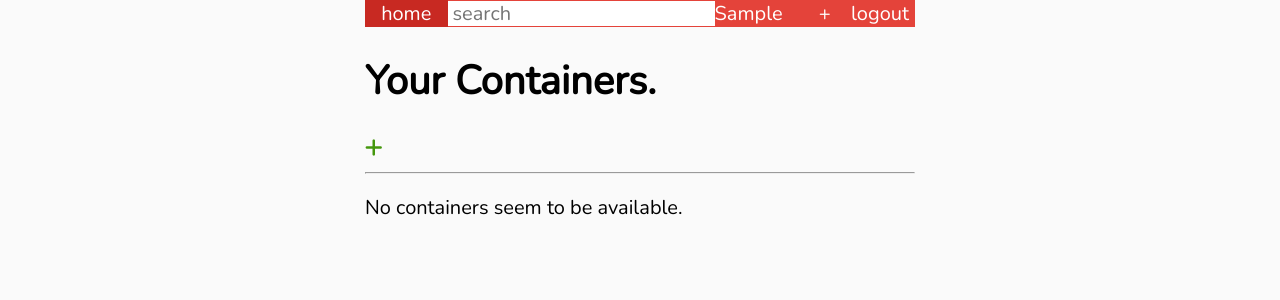
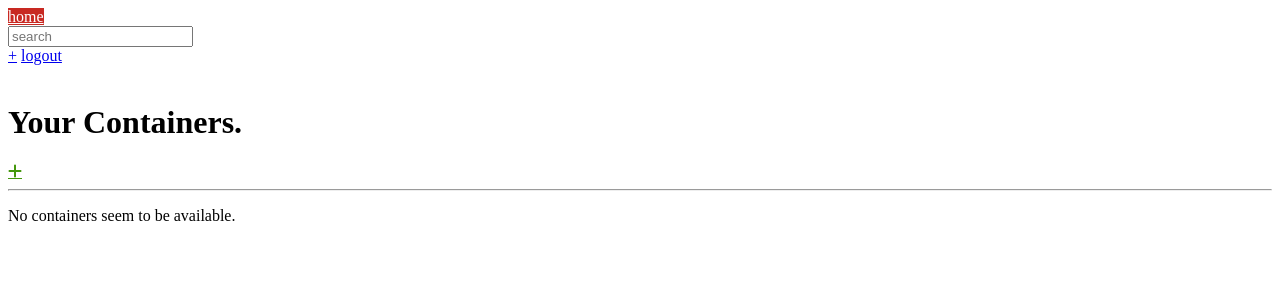
Before and after one commit to srd4/notebook_2, a Django app: page / in a window 1280 px wide. Shown: the top 300 px of the page. Run offline with Django 4.2, Linux system fonts and the light colour scheme; the visitor is signed in with stand-in values (Sample User, id 1); data that the repository does not hold is empty; some libraries are stand-ins or nearby versions.

Commit message:
css taken out

```diff
--- a/mysite/notebook_2/templates/notebook_2/ItemUpdate.html
+++ b/mysite/notebook_2/templates/notebook_2/ItemUpdate.html
@@ -1,6 +1,5 @@
 {% extends 'notebook_2/main.html' %}
 {% block content %}
-<div>
 <h2>Update item</h2>
 <form action="" method="post">
     {% csrf_token %}
@@ -10,5 +9,4 @@
     <input type="submit" onclick="window.location='{% url 'notebook_2:container_detail' item.parentContainer.id %}' ; return false;" value="cancel">
     <input type="submit" value="save">
 </form>
-</div>
 {% endblock content %}
--- a/mysite/notebook_2/templates/notebook_2/containerCreate.html
+++ b/mysite/notebook_2/templates/notebook_2/containerCreate.html
@@ -1,6 +1,5 @@
 {% extends 'notebook_2/main.html' %}
 {% block content %}
-<div>
 <h1>Add new container</h1>
 <form action="" method="post">
     {% csrf_token %}
@@ -8,5 +7,4 @@
     <input type="submit" onclick="window.location='{% url 'notebook_2:containers' %}'; return false;" value="cancel">
     <input type="submit" value="create">
 </form>
-</div>
 {% endblock content %}
--- a/mysite/notebook_2/templates/notebook_2/containerDelete.html
+++ b/mysite/notebook_2/templates/notebook_2/containerDelete.html
@@ -1,6 +1,5 @@
 {% extends 'notebook_2/main.html' %}
 {% block content %}
-<div>
 <h2>Delete container</h2>
 <p>Are you sure you want to delete "{{container}}"</p>
 <form action="" method="post">
@@ -8,5 +7,4 @@
     <input type="submit" onclick="window.location='{% url 'notebook_2:containers' %}' ; return false;" value="cancel">
     <input type="submit" value="delete">
 </form>
-</div>
 {% endblock content %}
--- a/mysite/notebook_2/templates/notebook_2/containerUpdate.html
+++ b/mysite/notebook_2/templates/notebook_2/containerUpdate.html
@@ -1,6 +1,5 @@
 {% extends 'notebook_2/main.html' %}
 {% block content %}
-<div>
 <h1>Update '{{ container }}'</h1>
 <form action="" method="post">
     {% csrf_token %}
@@ -10,5 +9,4 @@
     <input type="submit" onclick="window.location='{% url 'notebook_2:containers' %}'; return false;" value="cancel">
     <input type="submit" value="save">
 </form>
-</div>
 {% endblock content %}
--- a/mysite/notebook_2/templates/notebook_2/containers.html
+++ b/mysite/notebook_2/templates/notebook_2/containers.html
@@ -1,13 +1,5 @@
 {% extends 'notebook_2/main.html' %}
 {% block content %}
-<style>
-    #archive-button {
-      background: none;
-      cursor: pointer;
-      border: none;
-  }
-</style>
-<div>
 {% include 'notebook_2/navigation_bar.html' %}
 
 <h1>Your Containers.</h1>
@@ -20,5 +12,4 @@
 {% else %}
 <p>No containers seem to be available.</p>
 {% endif %}
-</div>
 {% endblock content %}
--- a/mysite/notebook_2/templates/notebook_2/item.html
+++ b/mysite/notebook_2/templates/notebook_2/item.html
@@ -1,9 +1,3 @@
-<style>
-    a {
-        cursor: pointer;
-    }
-</style>
-
 <div id="item-{{item.id}}" class="item">
     {% if item.actionable %}
         <!--item is actionable-->
--- a/mysite/notebook_2/templates/notebook_2/itemList.html
+++ b/mysite/notebook_2/templates/notebook_2/itemList.html
@@ -8,5 +8,6 @@
         {% endfor %}
 {% endif %}
 </div>
+
 <!--with htmx in containerDetail view's template, this anchor replaces/updates nav bar button with the same id-->
 <a hx-swap-oob="true" id="new-item" href="{% url 'notebook_2:item_create' %}?actionable={{container.seeingActionables}}&container_pk={{container.id}}">&#43;</a>
--- a/mysite/notebook_2/templates/notebook_2/main.html
+++ b/mysite/notebook_2/templates/notebook_2/main.html
@@ -10,65 +10,6 @@
     <link href="https://fonts.googleapis.com/css2?family=Nunito:wght@200&display=swap" rel="stylesheet">
     <script src="https://kit.fontawesome.com/c5b0c59ad8.js" crossorigin="anonymous"></script>
     <script src="https://unpkg.com/htmx.org@1.8.4" integrity="sha384-wg5Y/JwF7VxGk4zLsJEcAojRtlVp1FKKdGy1qN+OMtdq72WRvX/EdRdqg/LOhYeV" crossorigin="anonymous"></script>
-    <style>
-        html {
-            font-size: 20px;
-            background-color: #FAFAFA;
-            font-family: 'Nunito', sans-serif;
-            overflow-y: scroll;
-        }
-
-        body {
-            background-color: #FAFAFA;
-            font-family: 'Nunito', sans-serif;
-            font-size: 20px;
-            max-width: 550px;
-            margin: auto;
-
-        }
-
-        input {
-            font-family: 'Nunito', sans-serif;;
-            font-size: 20px;
-        }
-
-        button {
-            font-family: 'Nunito', sans-serif;;
-            font-size: 20px;
-            background: none;
-        }
-
-        .crud_links {
-            font-family: 'Nunito', sans-serif;;
-            position: relative;
-            float: right;
-        }
-
-        a {
-            font-family: 'Nunito', sans-serif;;
-            font-size: 20px;
-            text-decoration: none;
-            color: black;
-        }
-
-        textarea {
-            font-family: 'Nunito', sans-serif;;
-            font-size: 25px;
-            text-decoration: none;
-            color: black;
-            width: 100%;
-            height: 150px;
-        }
-
-        select {
-            font-family: 'Nunito', sans-serif;;
-            font-size: 25px;
-            text-decoration: none;
-            color: black;
-        }
-
-
-    </style>
 </head>
 <body>
     {% block content %}
--- a/mysite/notebook_2/templates/notebook_2/navigation_bar.html
+++ b/mysite/notebook_2/templates/notebook_2/navigation_bar.html
@@ -1,93 +1,3 @@
-<style>
-    .not-collapsible {
-        display:inline-block;
-        background-color: black;
-        color: #444;;
-        width: 12px;
-        border: none;
-        text-align: left;
-        outline: none;
-        font-size: 15px;
-        height: 12px;
-        border-radius: 50%;
-    }
-    .nav_bar {
-            list-style-type: none;
-            padding: 0;
-            overflow: hidden;
-            background-color: #e4433a;
-            top: 0;
-            width: 550px;
-    }
-
-
-    .nav_bar a {
-            display: inline-block;
-            color: white;
-            text-align: center;
-    }
-
-    .nav_bar a:hover {
-            background-color: #c82922;
-            color: white;
-    }
-
-    #search-form {
-        display: inline;
-        float: left;
-        height: 25px;
-    }
-
-    #home {
-        float: left;
-        height:max-content;
-        width: 15%;
-    }
-
-    #search-bar{
-        height: 25px;
-        padding: 0px 0px;
-        padding-left: 5px;
-        margin: 0px 0px;
-        border: 0px 0px;
-        border: none;
-        text-decoration: none;
-
-    }
-
-    #search-bar:focus{
-        border: none;
-        height: 25px;
-        padding-left: 10px;
-        margin: 0px 0px;
-        border: 0px 0px;
-        text-decoration: none;
-        outline: none;
-
-    }
-
-    #username {
-        display: inline;
-        color: white;
-        float: left;
-        margin-right: 50px;
-    }
-
-    #right_info{
-        display: inline;
-        float: right;
-    }
-
-    #new-item {
-        width: 30px;
-    }
-
-    #log-out {
-        width: 70px;
-    }
-
-</style>
-
 <div class="nav_bar">
     <a id="home" href="{% url 'notebook_2:containers' %}">home</a>
 
```
Also changed, not shown: mysite/notebook_2/templates/notebook_2/containerDetail.html (+3 -48 lines), mysite/notebook_2/templates/notebook_2/containersList.html (+0 -21 lines), mysite/notebook_2/templates/notebook_2/login.html (+0 -19 lines), mysite/notebook_2/templates/notebook_2/searchView.html (+0 -54 lines), mysite/notebook_2/templates/notebook_2/register.html (indentation only). Lines whose indentation alone changed are shown as unchanged.
